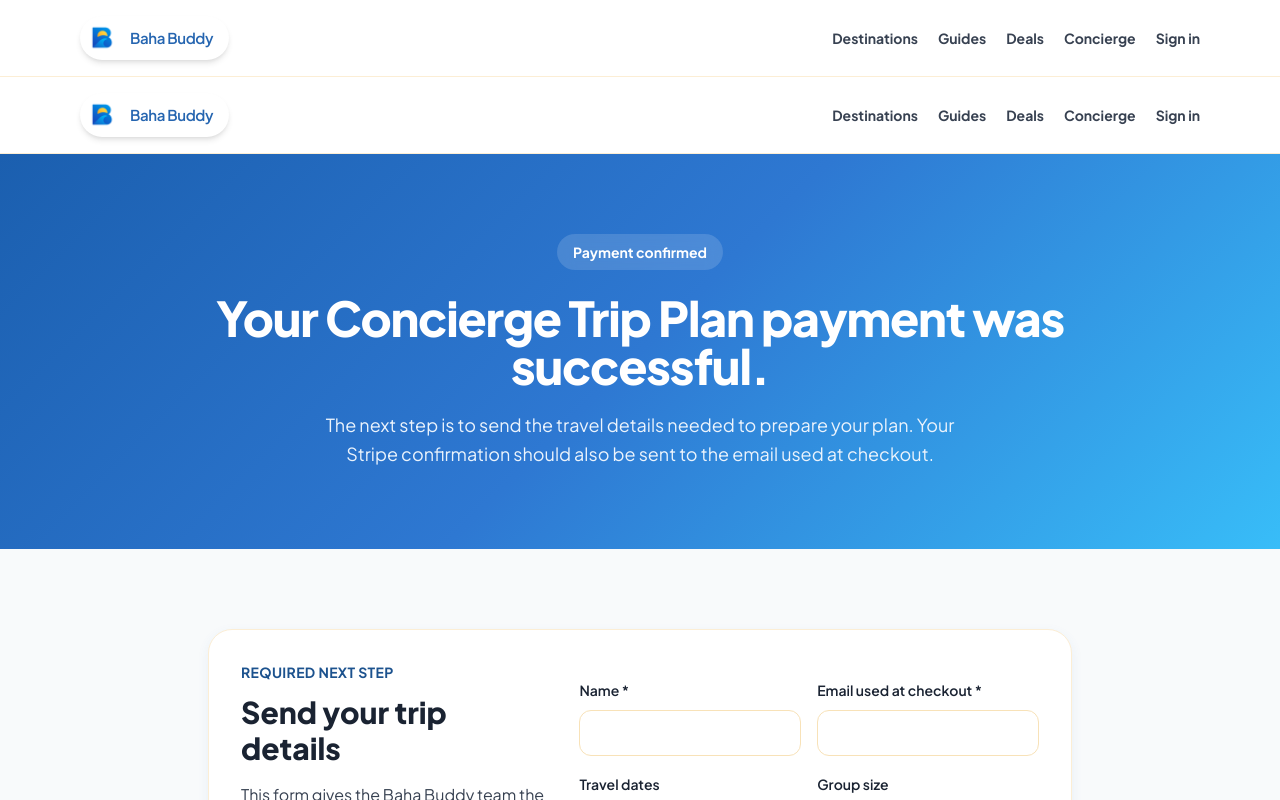
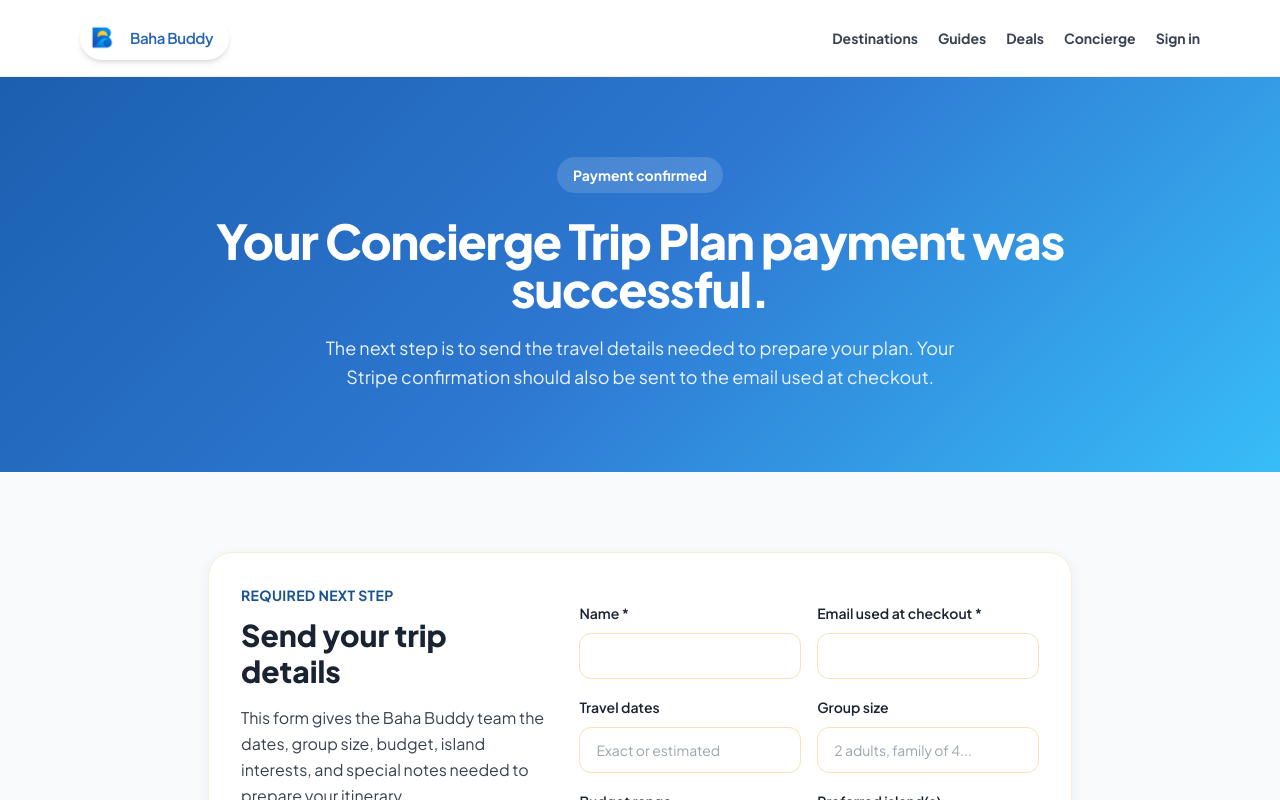
Before and after one commit to noviogroup/bahabuddy-web, a Next.js app: page /concierge-trip-plan/success in a window 1280 px wide. Shown: the top 800 px of the page. Built offline with nearby package versions, Linux system fonts and the light colour scheme; no server answers.

Commit message:
Remove duplicate page-level public header from concierge success

```diff
--- a/src/app/concierge-trip-plan/success/page.tsx
+++ b/src/app/concierge-trip-plan/success/page.tsx
@@ -1,6 +1,5 @@
 import type { Metadata } from 'next'
 import Link from 'next/link'
-import PublicHeader from '@/components/PublicHeader'
 import Footer from '@/components/Footer'
 
 export const metadata: Metadata = {
@@ -23,7 +22,6 @@ export default function ConciergeSuccessPage({
 
   return (
     <main className="min-h-screen bg-offwhite">
-      <PublicHeader />
       <section className="bg-gradient-brand text-white">
         <div className="max-w-4xl mx-auto px-4 py-20 text-center">
           <p className="inline-flex rounded-full bg-white/15 px-4 py-2 text-sm font-bold backdrop-blur">
```
